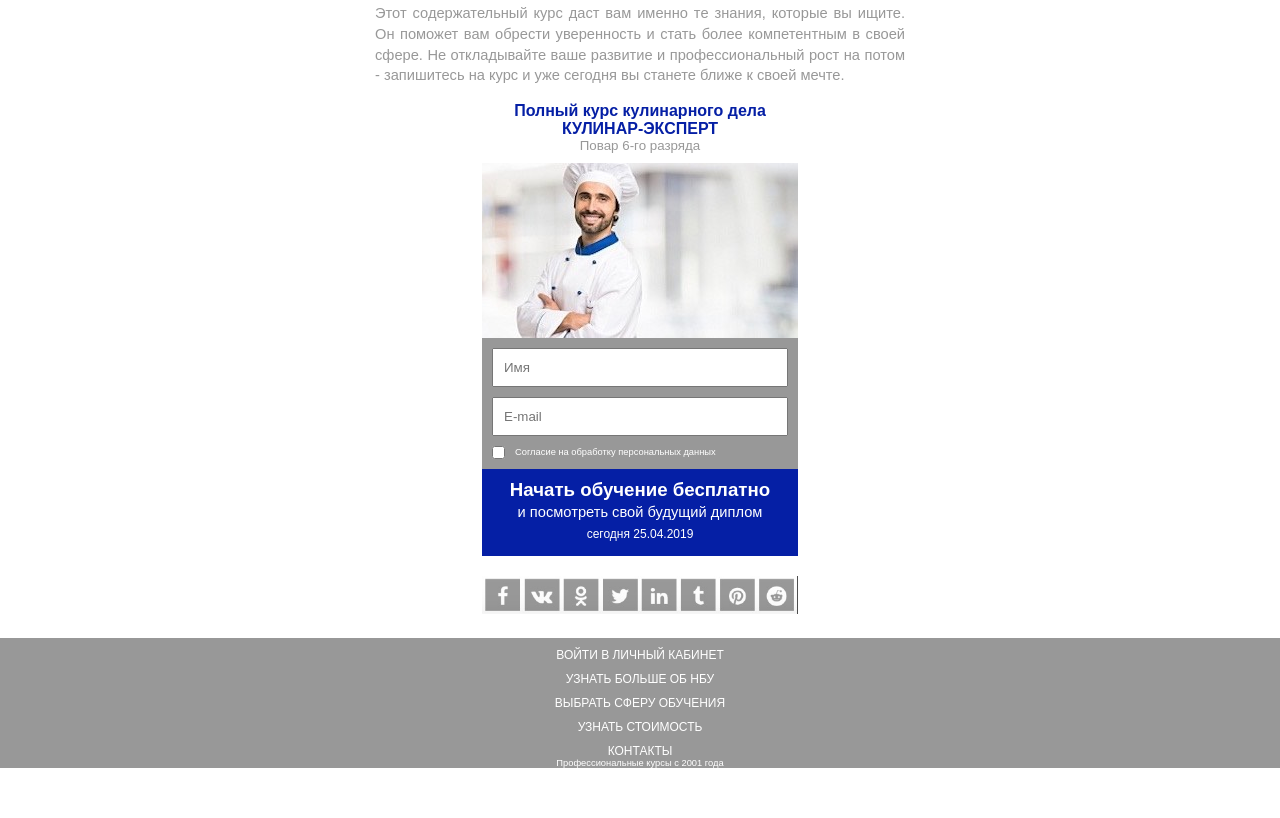
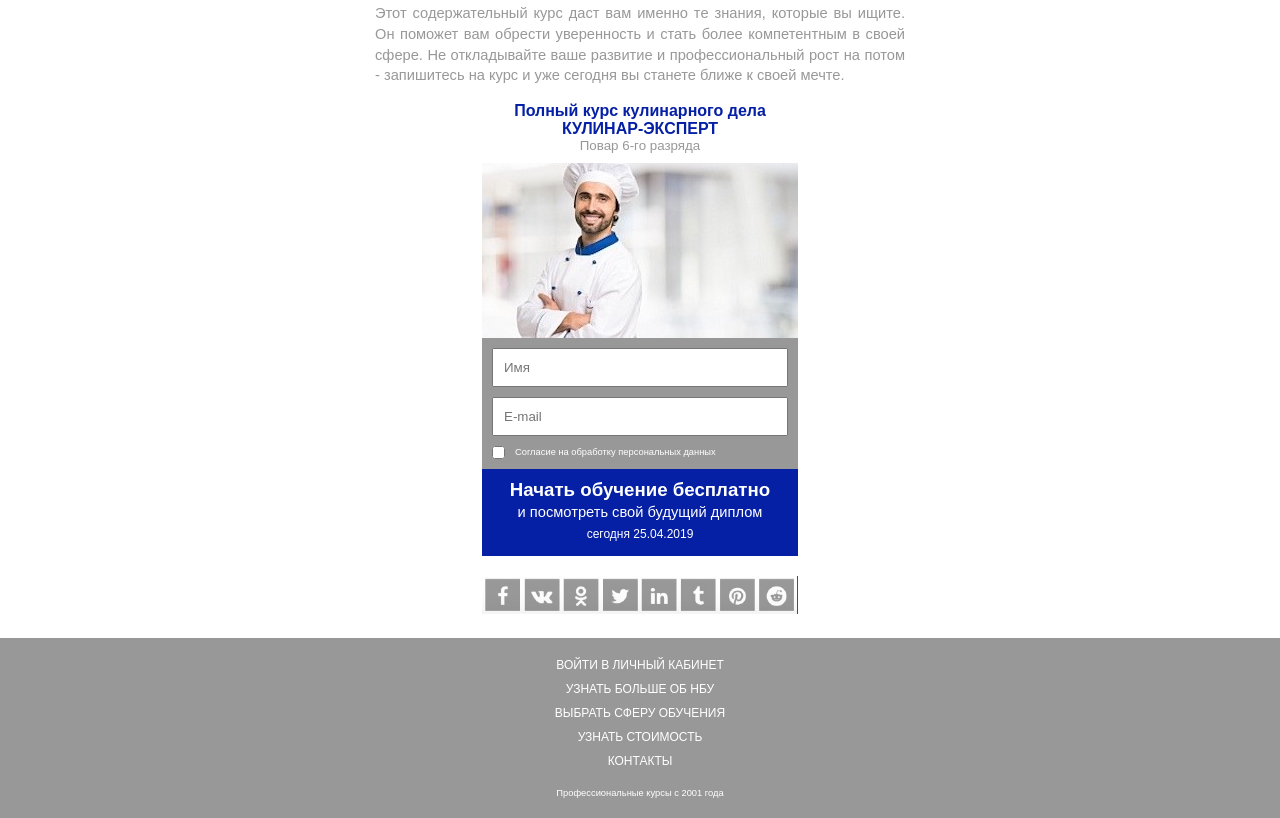
Before and after one commit to YanaAlex/landing-test, a plain HTML site: page index.html in a window 1280 px wide. Shown: the part 1470-2288 px from the top of the page. Before the commit the page ends 2238 px from the top, so only its background shows below. Drawn offline with nearby package versions, Linux system fonts and the light colour scheme.

Commit message:
add .footer__navigation

```diff
--- a/css/footer.css
+++ b/css/footer.css
@@ -1,7 +1,6 @@
 footer {
     background-color:  #989898;
     width: 100%;
-    /* text-align: center; */
 }
 
 .footer__href {
@@ -18,4 +17,9 @@ footer {
     font-size: 7pt;
     color: #FFF;
     font-family: Arial, Helvetica, sans-serif;
+    margin: 20px 0;
 }
+
+.footer__navigation {
+    margin: 20px auto;
+}
--- a/index.html
+++ b/index.html
@@ -169,6 +169,7 @@
     </script>
     </div>
     <footer>
+        <div class="footer__navigation">
             <a class="footer__href" href="">
                 ВОЙТИ В ЛИЧНЫЙ КАБИНЕТ
             </a>
@@ -184,6 +185,7 @@
             <a class="footer__href" href="">
                 КОНТАКТЫ
             </a>
+        </div>
         <p class="footer__date">
             Профессиональные курсы с 2001 года
         </p>
```
Lines whose indentation alone changed are shown as unchanged.
